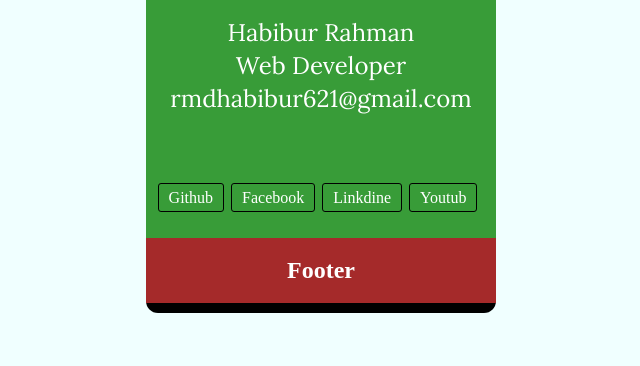
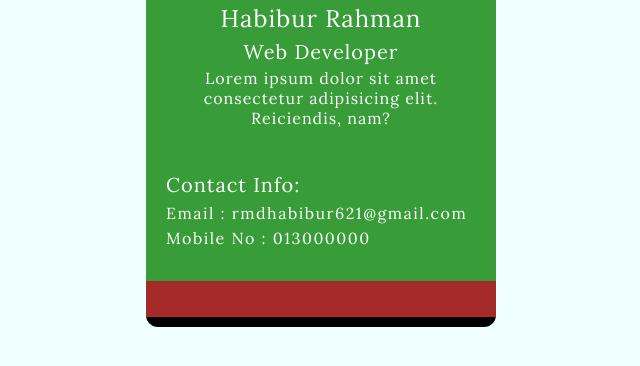
Before and after one commit to Habiburdeveloper/assignment-1, a plain HTML site: page profile_card/index.html in a window 1280 px wide. Shown: the part 276-642 px from the top of the page, without its empty margins (319-959 px from the left). Drawn offline with Linux system fonts and the light colour scheme.

Commit message:
2nd commit

```diff
--- a/profile_card/assets/css/style.css
+++ b/profile_card/assets/css/style.css
@@ -48,51 +48,65 @@ img{
 }
 
 .card .content{
-    margin: 70px 0;
+    margin: 70px 0 40px 0;
 }
 .card .content h2{
     text-align: center;
     color: #fff;
     font-size: 24px;
     line-height: 33px;
+    letter-spacing: 1px;
     font-family: "Lora", serif;
     font-weight: 400;
 }
-.card .content h2 a{
+.card .content h3{
     text-align: center;
     color: #fff;
-    font-size: 24px;
-    text-decoration: none;
+    font-size: 20px;
+    line-height: 33px;
+    letter-spacing: 1px;
+    font-family: "Lora", serif;
+    font-weight: 400;
 }
-.card .content h2 a:hover{
-    border: 1px solid #f1f1f1;
-    padding: 3px 6px;
-    border-radius: 3px;
-    background-color: #a52a2a;
-    transition: 0.7s;
+.card .content p{
+    text-align: center;
+    color: #fff;
+    font-size: 16px;
+    letter-spacing: 1px;
+    font-family: "Lora", serif;
+    font-weight: 300px;
+    padding: 0 12px;
 }
 .card .contact{
-    display: flex;
-    justify-content: center;
-    align-items: center;
     margin-bottom: 30px;
 }
-.card .contact span{
+.card .contact h2{
+    margin-left: 20px;
+    color: #fff;
     font-size: 20px;
-    margin-right: 7px;
+    line-height: 33px;
+    letter-spacing: 1px;
+    font-family: "Lora", serif;
+    font-weight: 400;
 }
-.card .contact span a{
+.card .contact h4{
+    margin-left: 20px;
     color: #fff;
+    font-size: 16px;
+    line-height: 25px;
+    letter-spacing: 1.5px;
+    font-family: "Lora", serif;
+    font-weight: 100;
+}
+.card .contact h4 a{
     text-decoration: none;
-    border: 1px solid #000;
-    padding: 5px 10px;
-    text-transform: capitalize;
-    font-size: 16px;
-    border-radius: 3px;
+    color: #fff;
+    letter-spacing: 1.5px;
+    font-family: "Lora", serif;
+    font-weight: 400;
 }
-.card .contact span a:hover{
-    background-color: #a52a2a;
-    transition: 0.4s;
+.card .contact h4 a:hover{
+    border-bottom: 1px inset rgb(7, 0, 0);
 }
 .footer{
     background-color: #a52a2a;
--- a/profile_card/index.html
+++ b/profile_card/index.html
@@ -23,17 +23,16 @@
             </div>
             <div class="content">
                 <h2>Habibur Rahman</h2>
-                <h2>Web Developer</h2>
-                <h2><a href="#">rmdhabibur621@gmail.com</a></h2>
+                <h3>Web Developer</h3>
+                <p>Lorem ipsum dolor sit amet consectetur adipisicing elit. Reiciendis, nam?</p>
             </div>
             <div class="contact">
-                <span><a href="#">Github</a></span>
-                <span><a href="#">Facebook</a></span>
-                <span><a href="#">linkdine</a></span>
-                <span><a href="#">youtub</a></span>
+                <h2>Contact Info:</h2>
+                <h4>Email : <a href="#">rmdhabibur621@gmail.com</a></h4>
+                <h4>Mobile No : <a href="#">013000000 </a></h4>
             </div>
             <div class="footer">
-                <h1>footer</h1>
+                <h1></h1>
             </div>
         </div>
 
```
